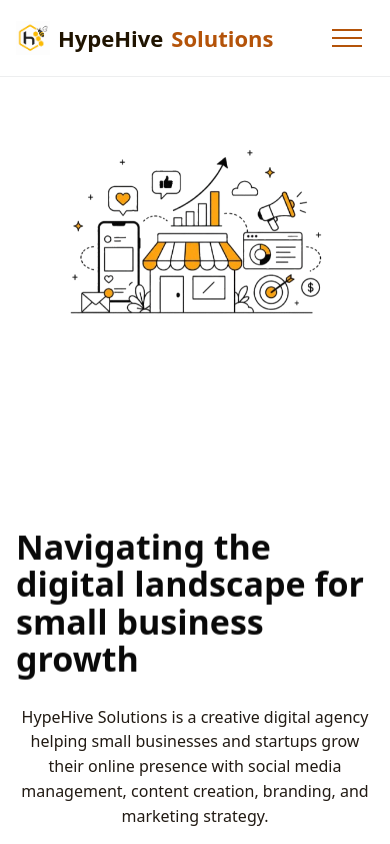
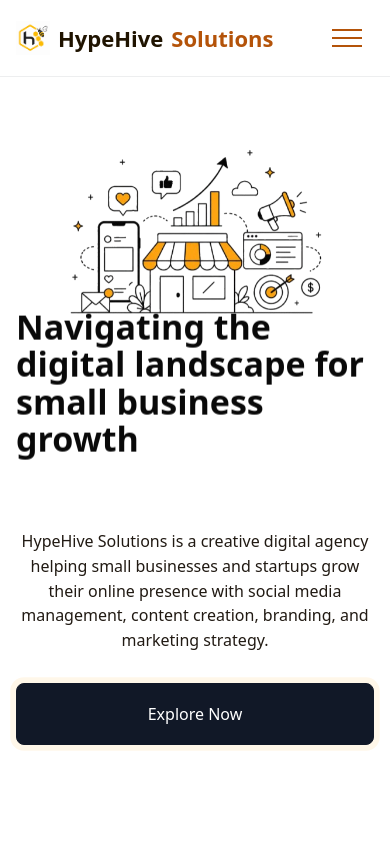
Before and after one commit to joesernsua/HypeHive_Solutions, a website: page HypeHive Solutions/public/index.html in a window 390 px wide. Shown: the top 844 px of the page. Drawn offline with nearby package versions, Linux system fonts and the light colour scheme.

Commit message:
Raise mobile hero title

```diff
--- a/HypeHive Solutions/public/assets/css/custom.css
+++ b/HypeHive Solutions/public/assets/css/custom.css
@@ -2885,6 +2885,10 @@
         margin-bottom: 12px;
     }
 
+    .hero-content{
+        margin-top: -220px;
+    }
+
     .hero-main-visual{
         padding-top: 20px;
     }
```
